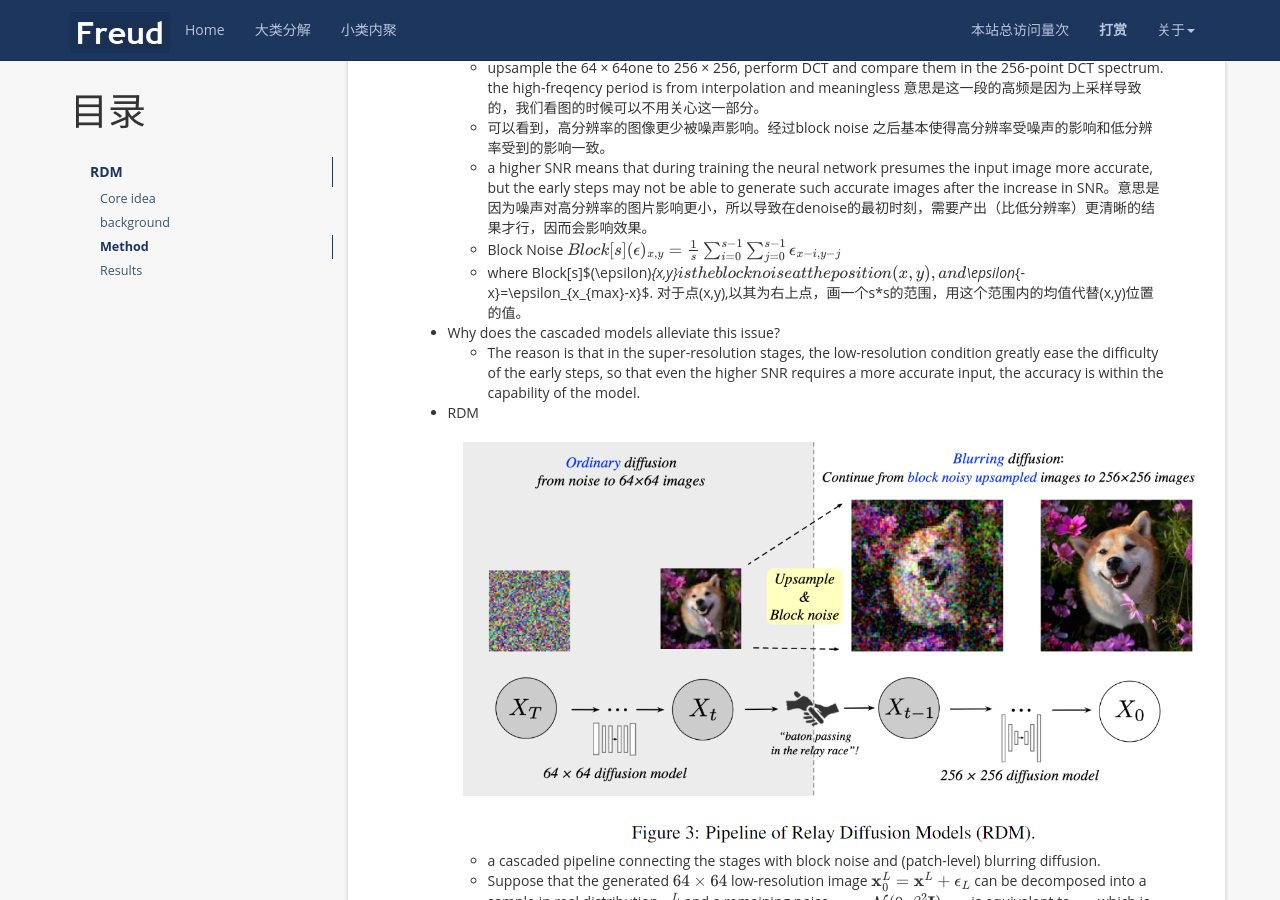
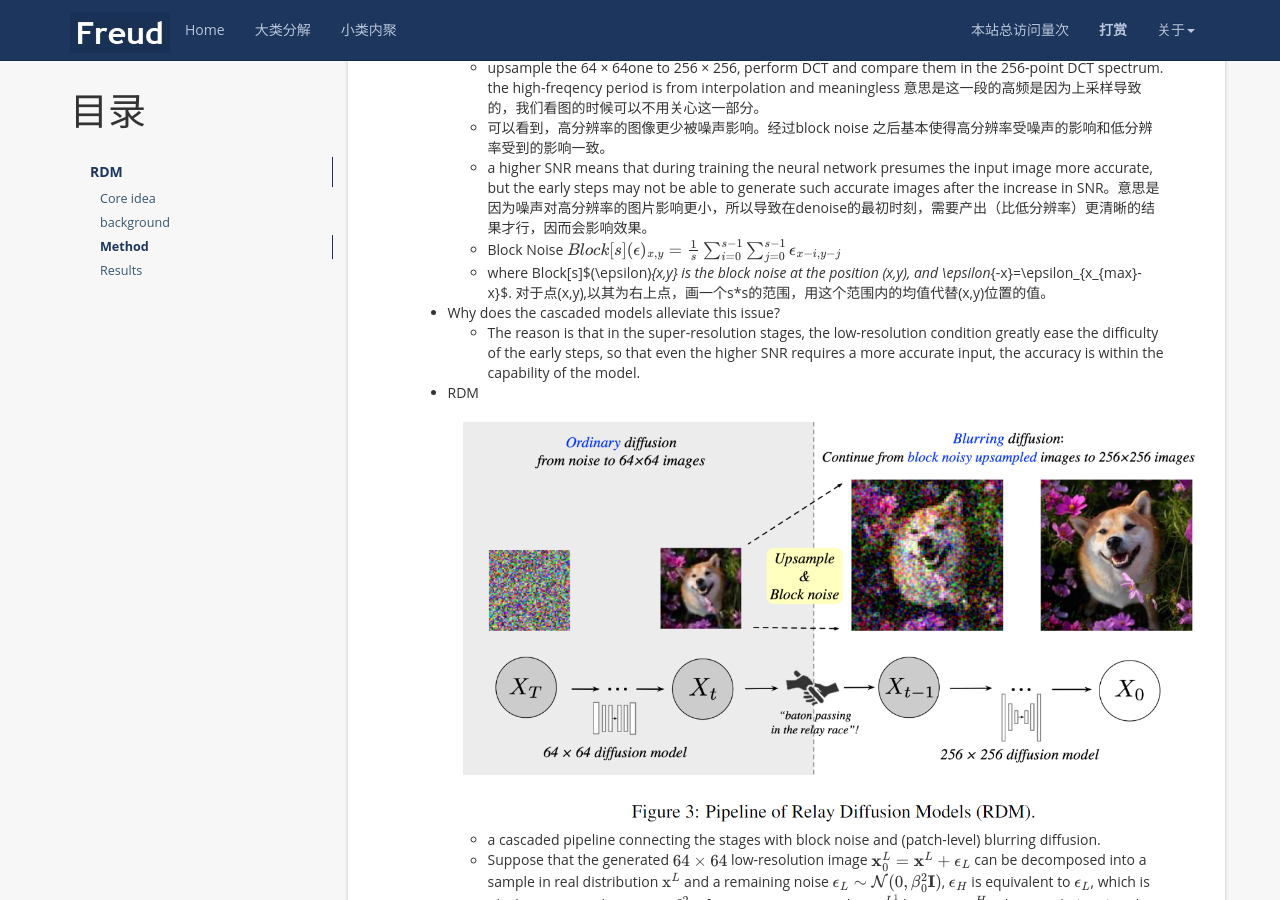
Before and after one commit to Colorfu1/Colorful.io, a Jekyll site: the page built from _posts/2024-03-31-RelayDiffusinModel.md, in a window 1280 px wide and 900 px high, scrolled down 1969 px. Built offline with Jekyll 4.4.1, drawn with Linux system fonts in a browser that asks for light colours; nearby versions of some CDN libraries; formulas are drawn with MathJax 3; a script that is not in the unit is left out; comment, search, counter and statistics services are not loaded.

Commit message:
fix some error

```diff
--- a/_posts/2024-03-31-RelayDiffusinModel.md
+++ b/_posts/2024-03-31-RelayDiffusinModel.md
@@ -49,7 +49,7 @@ tag: stable_diffusion
   $$
   Block[s](\epsilon)_{x,y}=\frac{1}{s}\sum_{i=0}^{s-1}\sum_{j=0}^{s-1}\epsilon_{x-i,y-j}
   $$
-  - where Block[s]$(\epsilon)_{x,y}$ is the block noise at the position (x,y), and $\epsilon_{-x}=\epsilon_{x_{max}-x}$. 对于点(x,y),以其为右上点，画一个s*s的范围，用这个范围内的均值代替(x,y)位置的值。
+  - where Block[s]$(\epsilon)_{x,y} is the block noise at the position (x,y), and \epsilon_{-x}=\epsilon_{x_{max}-x}$. 对于点(x,y),以其为右上点，画一个s*s的范围，用这个范围内的均值代替(x,y)位置的值。
 - Why does the cascaded models alleviate this issue?
   - The reason is that in the super-resolution stages, the low-resolution condition greatly ease the difficulty of the early steps, so that even the higher SNR requires a more accurate input, the accuracy is within the capability of the model.
 - RDM
```
